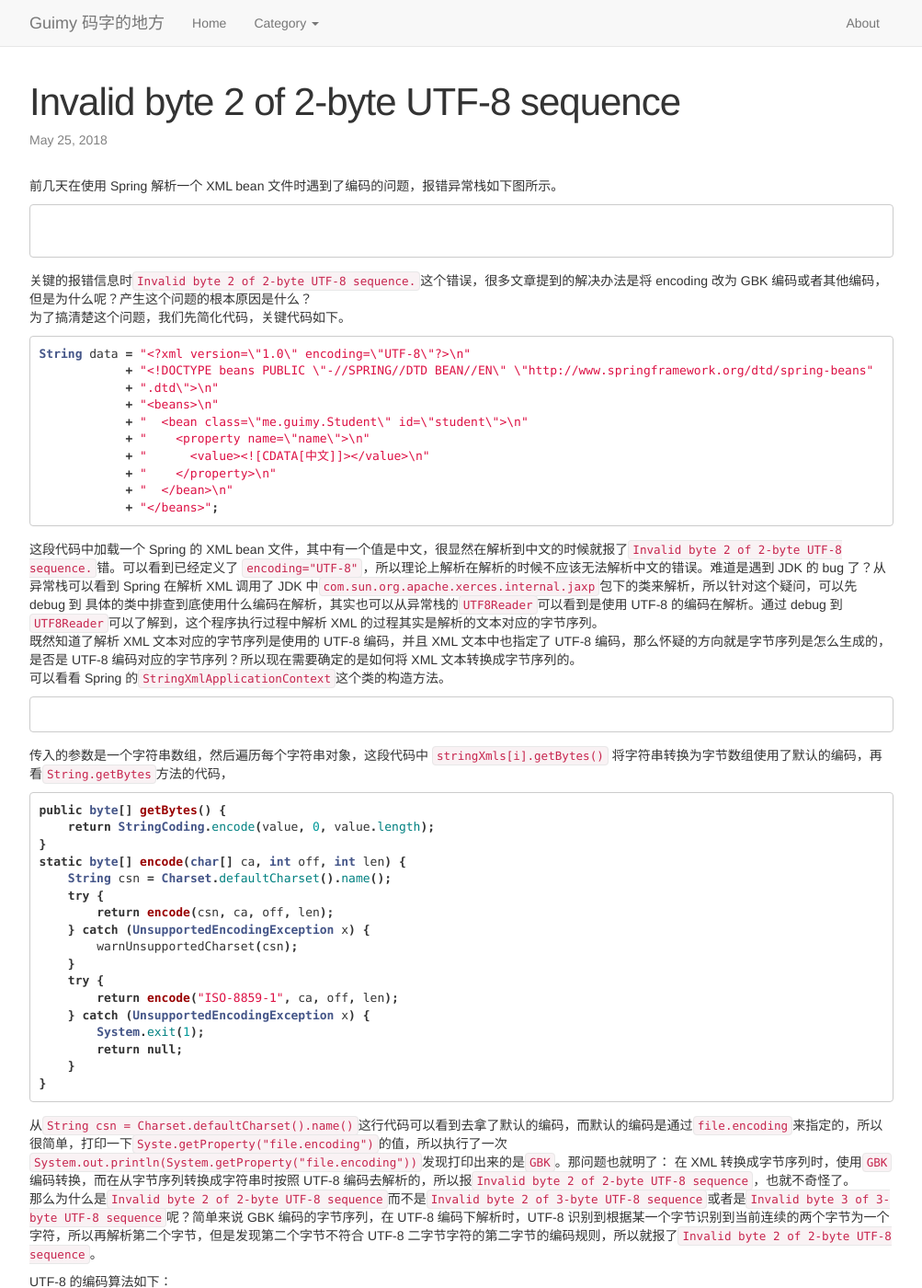
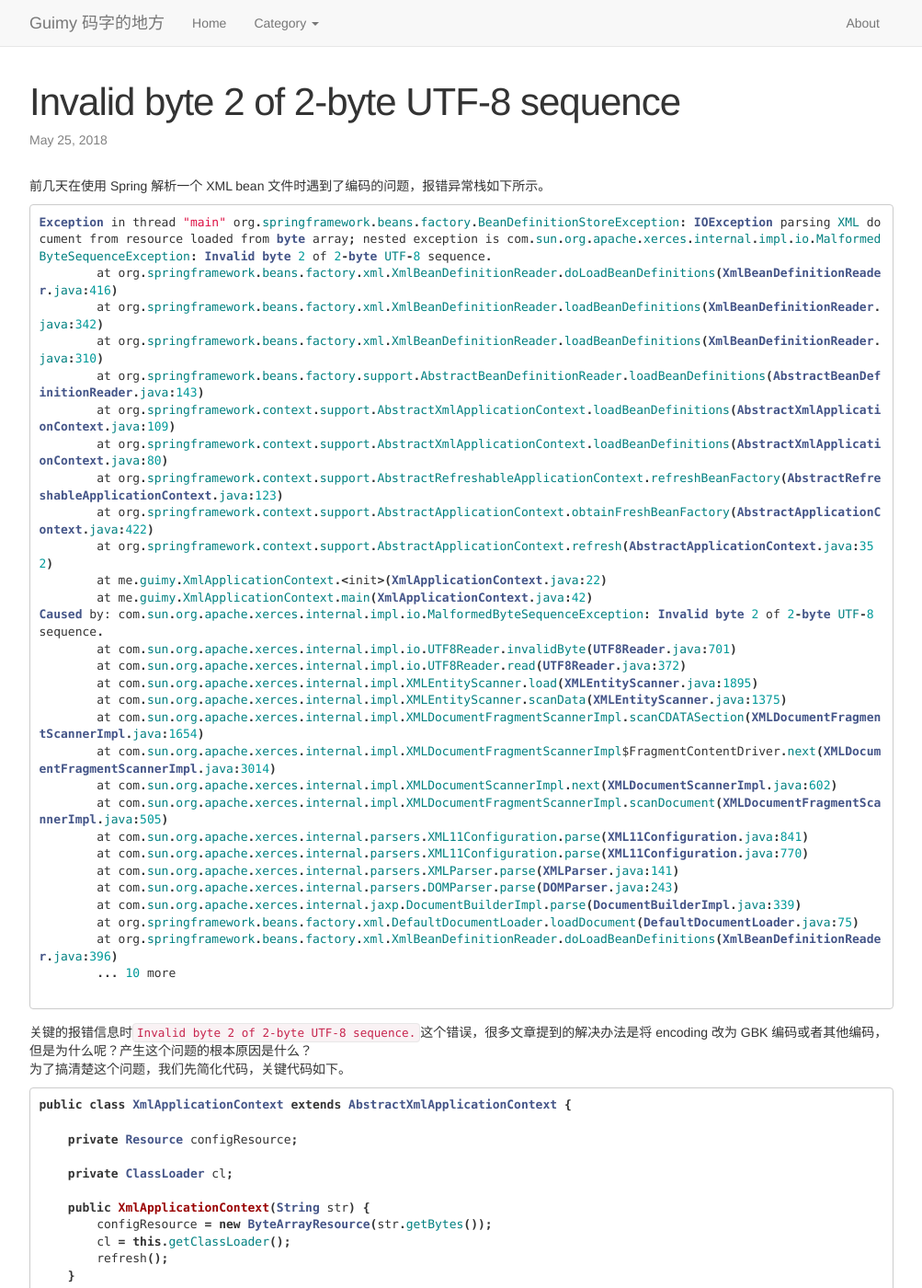
Before and after one commit to guimingyue/guimingyue.github.io, a Jekyll site: the page built from _posts/2018-05-25-Invalid-byte-2-of-2-byte-UTF-8-sequence.md, in a window 1280 px wide and 1400 px high. Shown: the whole window at 92% size, without its empty margins (138-1141 px from the left). Built offline with Jekyll 4.4.1, drawn with Linux system fonts in a browser that asks for light colours; comment, search, counter and statistics services are not loaded; some of the changed text lies outside the part shown.

Commit message:
Update 2018-05-25-Invalid-byte-2-of-2-byte-UTF-8-sequence.md

````diff
--- a/_posts/2018-05-25-Invalid-byte-2-of-2-byte-UTF-8-sequence.md
+++ b/_posts/2018-05-25-Invalid-byte-2-of-2-byte-UTF-8-sequence.md
@@ -3,15 +3,61 @@ layout: post
 title: Invalid byte 2 of 2-byte UTF-8 sequence
 category: Java
 ---
-前几天在使用 Spring 解析一个 XML bean 文件时遇到了编码的问题，报错异常栈如下图所示。
+前几天在使用 Spring 解析一个 XML bean 文件时遇到了编码的问题，报错异常栈如下所示。
 ```java
-
+Exception in thread "main" org.springframework.beans.factory.BeanDefinitionStoreException: IOException parsing XML document from resource loaded from byte array; nested exception is com.sun.org.apache.xerces.internal.impl.io.MalformedByteSequenceException: Invalid byte 2 of 2-byte UTF-8 sequence.
+	at org.springframework.beans.factory.xml.XmlBeanDefinitionReader.doLoadBeanDefinitions(XmlBeanDefinitionReader.java:416)
+	at org.springframework.beans.factory.xml.XmlBeanDefinitionReader.loadBeanDefinitions(XmlBeanDefinitionReader.java:342)
+	at org.springframework.beans.factory.xml.XmlBeanDefinitionReader.loadBeanDefinitions(XmlBeanDefinitionReader.java:310)
+	at org.springframework.beans.factory.support.AbstractBeanDefinitionReader.loadBeanDefinitions(AbstractBeanDefinitionReader.java:143)
+	at org.springframework.context.support.AbstractXmlApplicationContext.loadBeanDefinitions(AbstractXmlApplicationContext.java:109)
+	at org.springframework.context.support.AbstractXmlApplicationContext.loadBeanDefinitions(AbstractXmlApplicationContext.java:80)
+	at org.springframework.context.support.AbstractRefreshableApplicationContext.refreshBeanFactory(AbstractRefreshableApplicationContext.java:123)
+	at org.springframework.context.support.AbstractApplicationContext.obtainFreshBeanFactory(AbstractApplicationContext.java:422)
+	at org.springframework.context.support.AbstractApplicationContext.refresh(AbstractApplicationContext.java:352)
+	at me.guimy.XmlApplicationContext.<init>(XmlApplicationContext.java:22)
+	at me.guimy.XmlApplicationContext.main(XmlApplicationContext.java:42)
+Caused by: com.sun.org.apache.xerces.internal.impl.io.MalformedByteSequenceException: Invalid byte 2 of 2-byte UTF-8 sequence.
+	at com.sun.org.apache.xerces.internal.impl.io.UTF8Reader.invalidByte(UTF8Reader.java:701)
+	at com.sun.org.apache.xerces.internal.impl.io.UTF8Reader.read(UTF8Reader.java:372)
+	at com.sun.org.apache.xerces.internal.impl.XMLEntityScanner.load(XMLEntityScanner.java:1895)
+	at com.sun.org.apache.xerces.internal.impl.XMLEntityScanner.scanData(XMLEntityScanner.java:1375)
+	at com.sun.org.apache.xerces.internal.impl.XMLDocumentFragmentScannerImpl.scanCDATASection(XMLDocumentFragmentScannerImpl.java:1654)
+	at com.sun.org.apache.xerces.internal.impl.XMLDocumentFragmentScannerImpl$FragmentContentDriver.next(XMLDocumentFragmentScannerImpl.java:3014)
+	at com.sun.org.apache.xerces.internal.impl.XMLDocumentScannerImpl.next(XMLDocumentScannerImpl.java:602)
+	at com.sun.org.apache.xerces.internal.impl.XMLDocumentFragmentScannerImpl.scanDocument(XMLDocumentFragmentScannerImpl.java:505)
+	at com.sun.org.apache.xerces.internal.parsers.XML11Configuration.parse(XML11Configuration.java:841)
+	at com.sun.org.apache.xerces.internal.parsers.XML11Configuration.parse(XML11Configuration.java:770)
+	at com.sun.org.apache.xerces.internal.parsers.XMLParser.parse(XMLParser.java:141)
+	at com.sun.org.apache.xerces.internal.parsers.DOMParser.parse(DOMParser.java:243)
+	at com.sun.org.apache.xerces.internal.jaxp.DocumentBuilderImpl.parse(DocumentBuilderImpl.java:339)
+	at org.springframework.beans.factory.xml.DefaultDocumentLoader.loadDocument(DefaultDocumentLoader.java:75)
+	at org.springframework.beans.factory.xml.XmlBeanDefinitionReader.doLoadBeanDefinitions(XmlBeanDefinitionReader.java:396)
+	... 10 more
 
 ```
 关键的报错信息时`Invalid byte 2 of 2-byte UTF-8 sequence.`这个错误，很多文章提到的解决办法是将 encoding 改为 GBK 编码或者其他编码，但是为什么呢？产生这个问题的根本原因是什么？
 为了搞清楚这个问题，我们先简化代码，关键代码如下。
 ```java
-String data = "<?xml version=\"1.0\" encoding=\"UTF-8\"?>\n"
+public class XmlApplicationContext extends AbstractXmlApplicationContext {
+
+    private Resource configResource;
+
+    private ClassLoader cl;
+
+    public XmlApplicationContext(String str) {
+        configResource = new ByteArrayResource(str.getBytes());
+        cl = this.getClassLoader();
+        refresh();
+    }
+
+    @Override
+    protected Resource[] getConfigResources() {
+        return new Resource[]{this.configResource};
+    }
+
+    public static void main(String[] args) {
+        String data = "<?xml version=\"1.0\" encoding=\"UTF-8\"?>\n"
             + "<!DOCTYPE beans PUBLIC \"-//SPRING//DTD BEAN//EN\" \"http://www.springframework.org/dtd/spring-beans"
             + ".dtd\">\n"
             + "<beans>\n"
@@ -21,14 +67,14 @@ String data = "<?xml version=\"1.0\" encoding=\"UTF-8\"?>\n"
             + "    </property>\n"
             + "  </bean>\n"
             + "</beans>";
+
+        ApplicationContext applicationContext = new XmlApplicationContext(data);
+    }
+}
 ```
 这段代码中加载一个 Spring 的 XML bean 文件，其中有一个值是中文，很显然在解析到中文的时候就报了`Invalid byte 2 of 2-byte UTF-8 sequence.`错。可以看到已经定义了 `encoding="UTF-8"`，所以理论上解析在解析的时候不应该无法解析中文的错误。难道是遇到 JDK 的 bug 了？从异常栈可以看到 Spring 在解析 XML 调用了 JDK 中`com.sun.org.apache.xerces.internal.jaxp`包下的类来解析，所以针对这个疑问，可以先 debug 到 具体的类中排查到底使用什么编码在解析，其实也可以从异常栈的`UTF8Reader`可以看到是使用 UTF-8 的编码在解析。通过 debug 到`UTF8Reader`可以了解到，这个程序执行过程中解析 XML 的过程其实是解析的文本对应的字节序列。
 既然知道了解析 XML 文本对应的字节序列是使用的 UTF-8 编码，并且 XML 文本中也指定了 UTF-8 编码，那么怀疑的方向就是字节序列是怎么生成的，是否是 UTF-8 编码对应的字节序列？所以现在需要确定的是如何将 XML 文本转换成字节序列的。
-可以看看 Spring 的`StringXmlApplicationContext`这个类的构造方法。
-```java
-
-```
-传入的参数是一个字符串数组，然后遍历每个字符串对象，这段代码中 `stringXmls[i].getBytes()` 将字符串转换为字节数组使用了默认的编码，再看`String.getBytes`方法的代码，
+可以看看`XmlApplicationContext`这个类的构造方法。传入的参数是一个字符串，这段代码中 `str.getBytes()` 将字符串转换为字节数组使用了默认的编码，再看`String.getBytes`方法的代码，
 ```java
 public byte[] getBytes() {
     return StringCoding.encode(value, 0, value.length);
@@ -49,10 +95,10 @@ static byte[] encode(char[] ca, int off, int len) {
 }
 ```
 从`String csn = Charset.defaultCharset().name()`这行代码可以看到去拿了默认的编码，而默认的编码是通过`file.encoding`来指定的，所以很简单，打印一下`Syste.getProperty("file.encoding")`的值，所以执行了一次 `System.out.println(System.getProperty("file.encoding"))`发现打印出来的是`GBK`。那问题也就明了：
-在 XML 转换成字节序列时，使用`GBK`编码转换，而在从字节序列转换成字符串时按照 UTF-8 编码去解析的，所以报`Invalid byte 2 of 2-byte UTF-8 sequence`，也就不奇怪了。
+在 XML 转换成字节序列时，使用`GBK`编码获得字节徐磊，而在从字节序列转换成字符串时按照 UTF-8 编码去解析的，这两个编码完全不同，所以报`Invalid byte 2 of 2-byte UTF-8 sequence`也就不奇怪了。
 那么为什么是`Invalid byte 2 of 2-byte UTF-8 sequence`而不是`Invalid byte 2 of 3-byte UTF-8 sequence`或者是`Invalid byte 3 of 3-byte UTF-8 sequence`呢？简单来说 GBK 编码的字节序列，在 UTF-8 编码下解析时，UTF-8 识别到根据某一个字节识别到当前连续的两个字节为一个字符，所以再解析第二个字节，但是发现第二个字节不符合 UTF-8 二字节字符的第二字节的编码规则，所以就报了`Invalid byte 2 of 2-byte UTF-8 sequence`。
 
-UTF-8 的编码算法如下：
+解释的更详细一点，先看看 UTF-8 的编码规则。
 
 0. 0x00-0x7F 这个范围的 Unicode 字符使用一个字节编码，其最高位为 0；
 1. 所有的编码为多字节的的字符编码，非首字节的第一个位为 1，第二位为 0；
````
